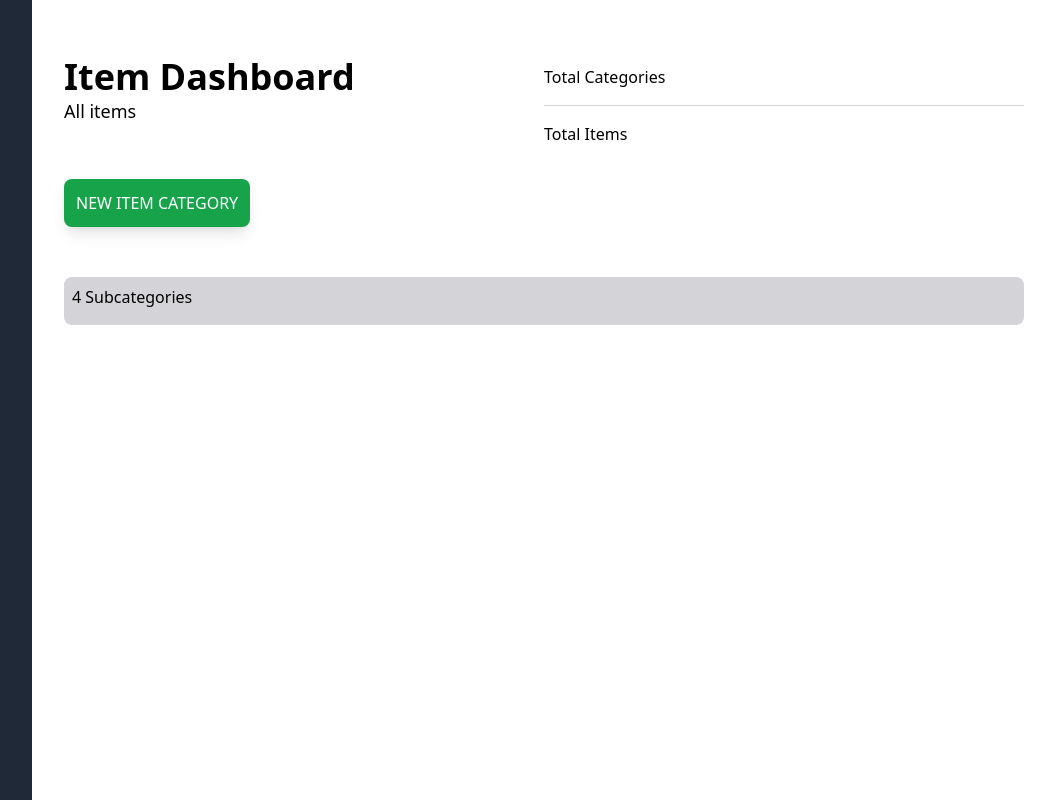
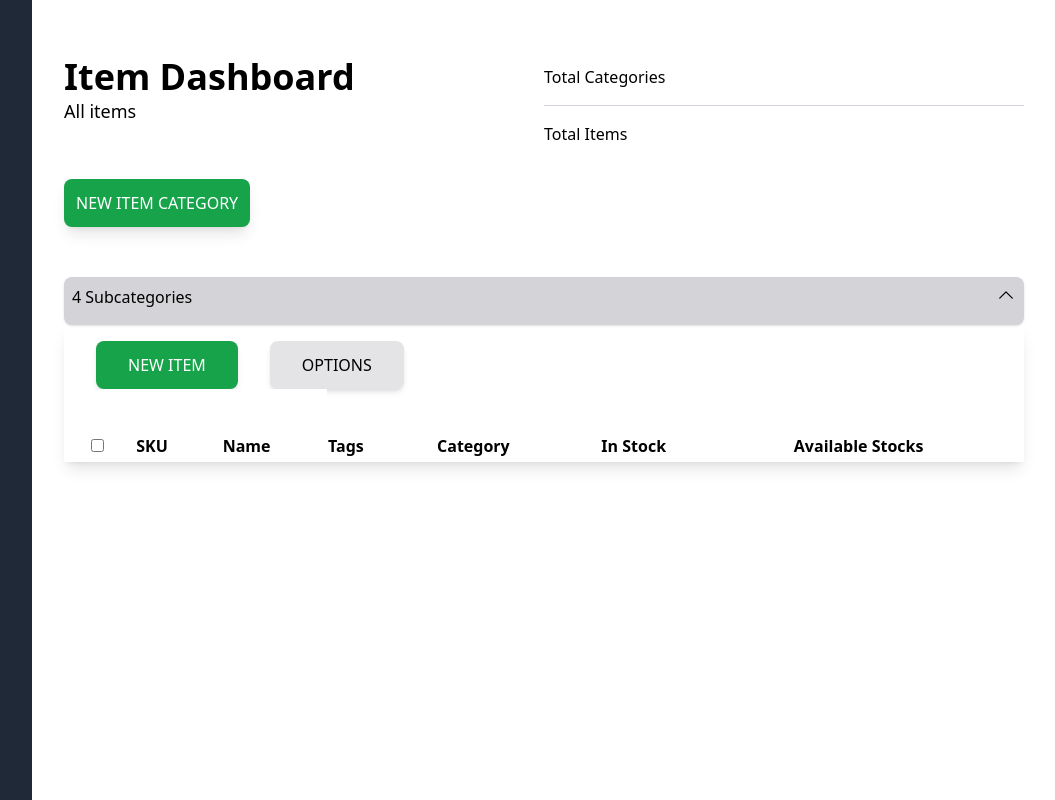
Before and after one commit to DecryptLife/Kaizntree, a React (Vite) app in the folder client/: page /home in a window 1280 px wide. Shown: the whole page, without its empty margins (224-1279 px from the left). Built offline with nearby package versions, Linux system fonts and the light colour scheme.

Commit message:
adding dashboard

```diff
--- a/client/package.json
+++ b/client/package.json
@@ -10,6 +10,7 @@
     "preview": "vite preview"
   },
   "dependencies": {
+    "@heroicons/react": "^2.1.1",
     "react": "^18.2.0",
     "react-dom": "^18.2.0",
     "react-router": "^6.22.0",
--- a/client/src/index.css
+++ b/client/src/index.css
@@ -23,4 +23,8 @@ body {
   .login-buttons {
     @apply bg-slate-100 rounded-xl text-sm p-3 shadow-md;
   }
+
+  .list-item {
+    @apply px-5 py-3 border-b-2 border-gray-200 bg-gray-100 text-left text-xs font-semibold text-gray-600 uppercase tracking-wider;
+  }
 }
--- a/client/src/pages/HomePage/ItemList.jsx
+++ b/client/src/pages/HomePage/ItemList.jsx
@@ -1,12 +1,77 @@
+import { useState } from "react";
+import {
+  ChevronUpIcon,
+  ChevronDownIcon,
+  MagnifyingGlassIcon,
+} from "@heroicons/react/24/solid";
+
 const ItemList = () => {
+  const [showList, setShowList] = useState(true);
+
+  function changeItemsView() {
+    setShowList((prevState) => !prevState);
+  }
+
+  function ItemListContentDetails() {
+    return (
+      <div className="overflow-x-auto">
+        <table className="min-w-full leading-normal">
+          <thead>
+            <tr>
+              <th className="item--list">
+                <input type="checkbox" className="form-checkbox" />
+              </th>
+              <th className="item-list">SKU</th>
+              <th className="item-list">Name</th>
+              <th className="item-list">Tags</th>
+              <th className="item-list">Category</th>
+              <th className="item-list">In Stock</th>
+              <th className="item-list">Available Stocks</th>
+
+              <hr className="my-4 border-gray-300" />
+            </tr>
+          </thead>
+        </table>
+      </div>
+    );
+  }
+
   return (
     <div className="h-2/3">
-      <div className="flex justify-between h-12 bg-zinc-300 p-2 rounded-lg">
+      <div className="flex justify-between h-12 bg-zinc-300 p-2 rounded-lg shadow">
         <div>
           <span>4 Subcategories</span>
         </div>
-        <div></div>
+        <div>
+          {showList ? (
+            <ChevronUpIcon className="h-5 w-5" onClick={changeItemsView} />
+          ) : (
+            <ChevronDownIcon className="h-5 w-5" onClick={changeItemsView} />
+          )}
+        </div>
       </div>
+      {showList && (
+        <div className="flex flex-col px-4 shadow-lg">
+          {/* List Items Header */}
+          <div className="p-4">
+            {/* buttons */}
+            <div>
+              <button className="text-white bg-green-600 p-3 px-8 rounded-lg shadow-md">
+                NEW ITEM
+              </button>
+              <button className="bg-zinc-200 p-3 px-8 ml-8 shadow-md rounded-lg">
+                OPTIONS
+              </button>
+            </div>
+            {/* additional features */}
+            <div>
+              <input type="te" />
+            </div>
+          </div>
+          {/* List Items */}
+          <ItemListContentDetails />
+        </div>
+      )}
     </div>
   );
 };
```
Also changed, not shown: 1 other file (tests, documents, lock files or other folders).
